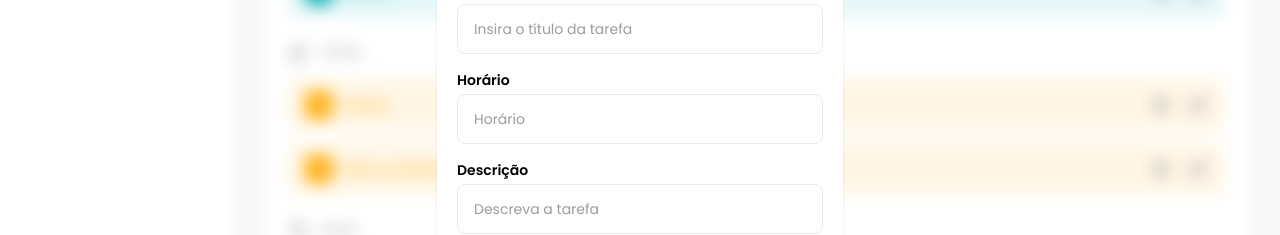
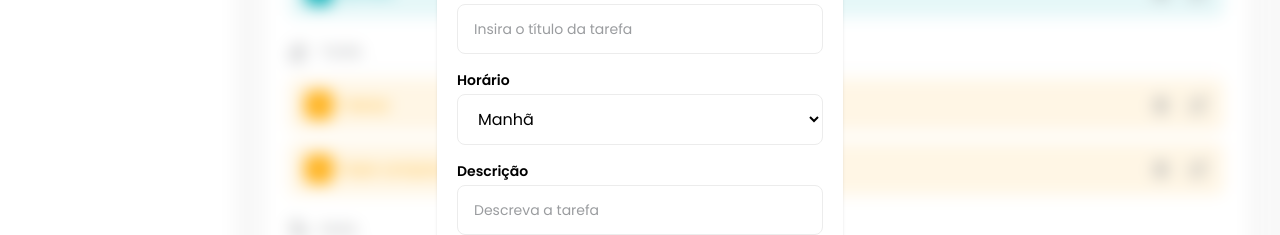
Before and after one commit to lucasduartexyz/task-manager, a React (Vite) app: page / in a window 1280 px wide. Both pictures are taken after a click on the button "Nova Tarefas". Shown: the part 301-536 px from the top of the page. Built offline with nearby package versions, Linux system fonts and the light colour scheme.

Commit message:
feat: add InputLabel component

```diff
--- a/src/components/AddTaskDialog.jsx
+++ b/src/components/AddTaskDialog.jsx
@@ -6,6 +6,7 @@
 
 import Button from "./Button"
 import Input from "./Input"
+import InputLabel from "./InputLabel"
 
 const AddTaskDialog = ({ isOpen, handleClose }) => {
   const nodeRef = useRef()
@@ -37,7 +38,18 @@
                   placeholder="Insira o título da tarefa"
                   label="Titulo"
                 />
-                <Input id="time" label="Horário" placeholder="Horário" />
+                <div className="flex flex-col gap-1 text-left">
+                  <InputLabel htmlFor="time">Horário</InputLabel>
+                  <select
+                    id="time"
+                    className="rounded-lg border border-solid border-[#ECECEC] px-4 py-3 placeholder:text-sm placeholder:text-[#9A9C9F] focus:outline-[#00ad85] focus:outline-solid"
+                  >
+                    <option value="1morning">Manhã</option>
+                    <option value="afternoon">Tarde</option>
+                    <option value="evening">Noite</option>
+                  </select>
+                </div>
+
                 <Input
                   id="description"
                   label="Descrição"
--- a/src/components/Input.jsx
+++ b/src/components/Input.jsx
@@ -1,9 +1,9 @@
+import InputLabel from "./InputLabel"
+
 const Input = ({ label, ...rest }) => {
   return (
     <div className="flex flex-col space-y-1 text-left">
-      <label className="text-sm font-semibold text-[#3538E]" htmlFor={rest.id}>
-        {label}
-      </label>
+      <InputLabel htmlFor={rest.id}>{label}</InputLabel>
       <input
         {...rest}
         className="rounded-lg border border-solid border-[#ECECEC] px-4 py-3 placeholder:text-sm placeholder:text-[#9A9C9F] focus:outline-[#00ad85] focus:outline-solid"
--- /dev/null
+++ b/src/components/InputLabel.jsx
@@ -0,0 +1,9 @@
+const InputLabel = ({ children, ...rest }) => {
+  return (
+    <label className="text-sm font-semibold text-[#3538E]" {...rest}>
+      {children}
+    </label>
+  )
+}
+
+export default InputLabel
```
